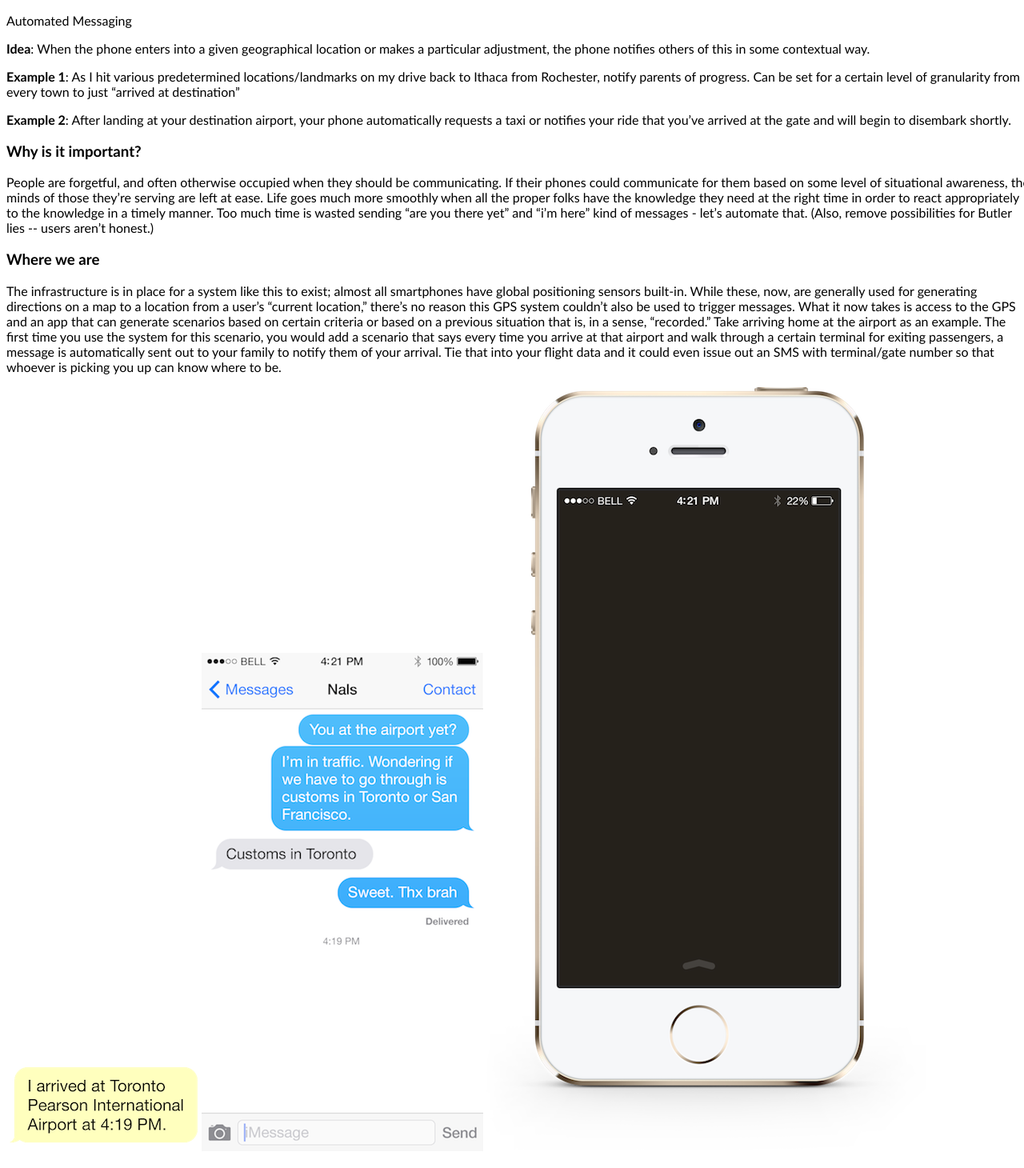
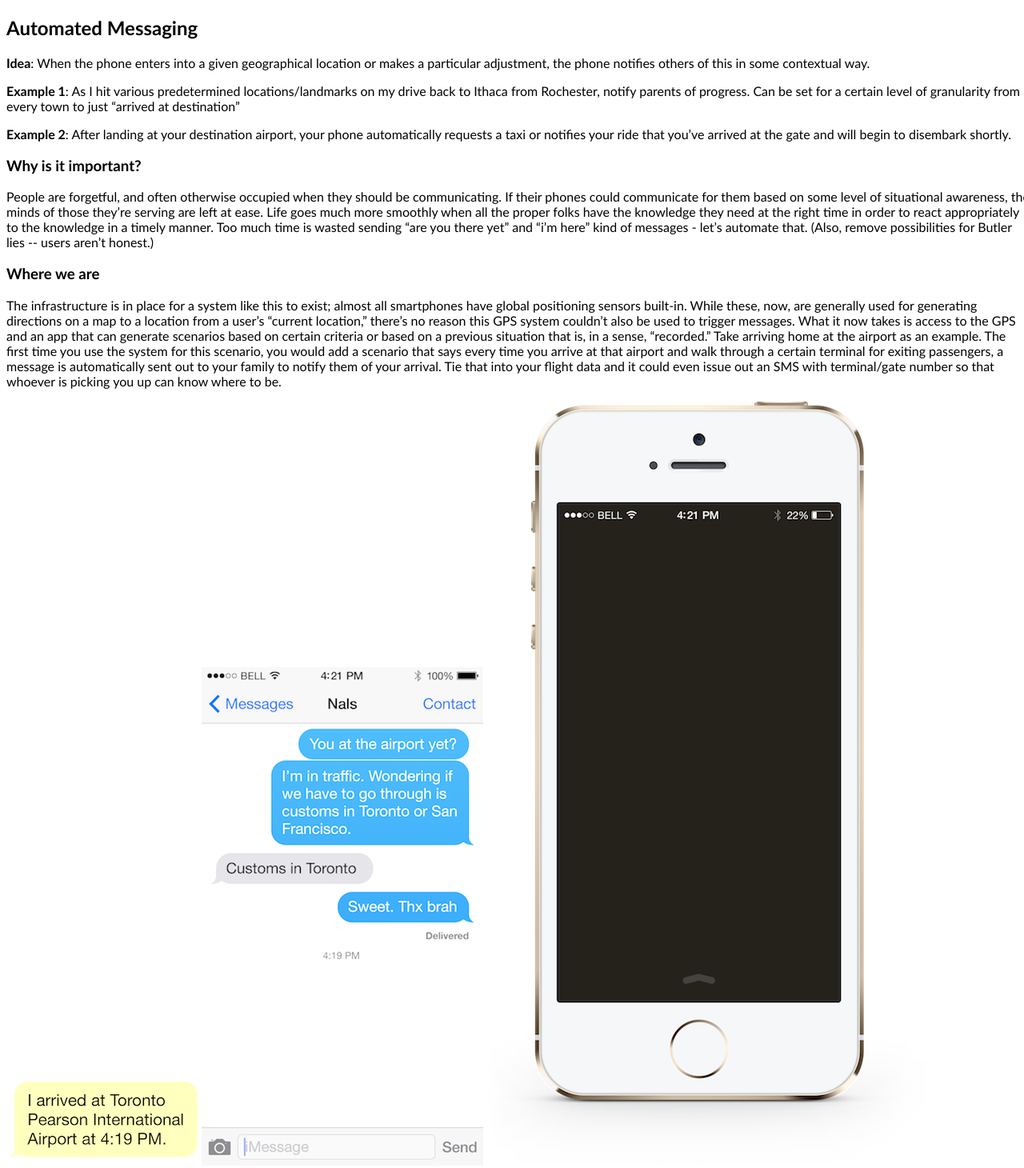
Before and after one commit to parkr/automated-mobile-interactions, a Jekyll site: the page built from automated-texting.html, in a window 1280 px wide. Shown: the whole page at 80% size. Built offline with Jekyll 4.4.1, drawn with Linux system fonts in a browser that asks for light colours.

Commit message:
Prototype title should be h2

```diff
--- a/_layouts/prototype.html
+++ b/_layouts/prototype.html
@@ -4,6 +4,6 @@ extra_css:
 - prototype
 ---
 
-<p>{{ page.title }}</p>
+<h2>{{ page.title }}</h2>
 
 <p>{{ content }}</p>
```
